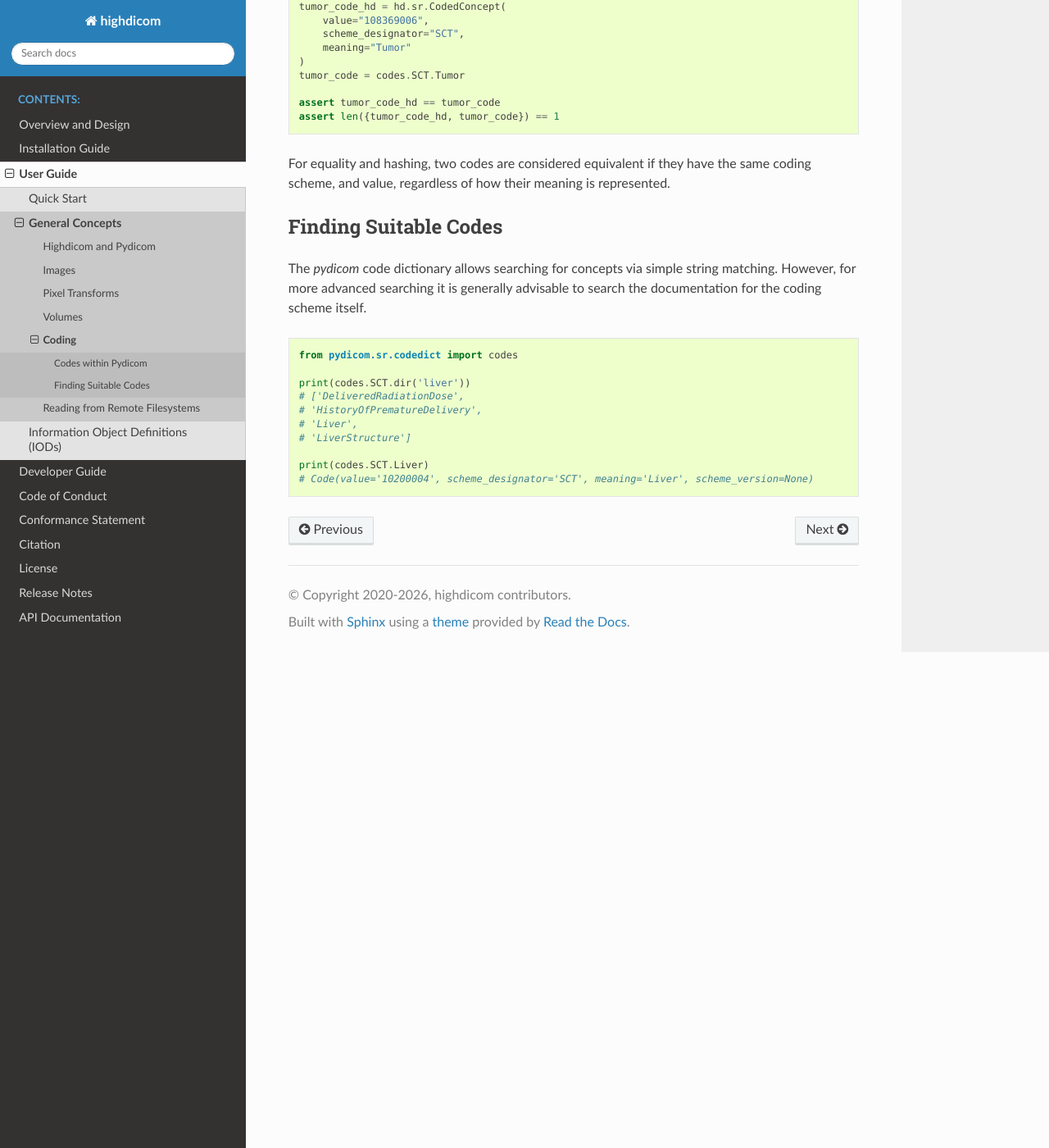
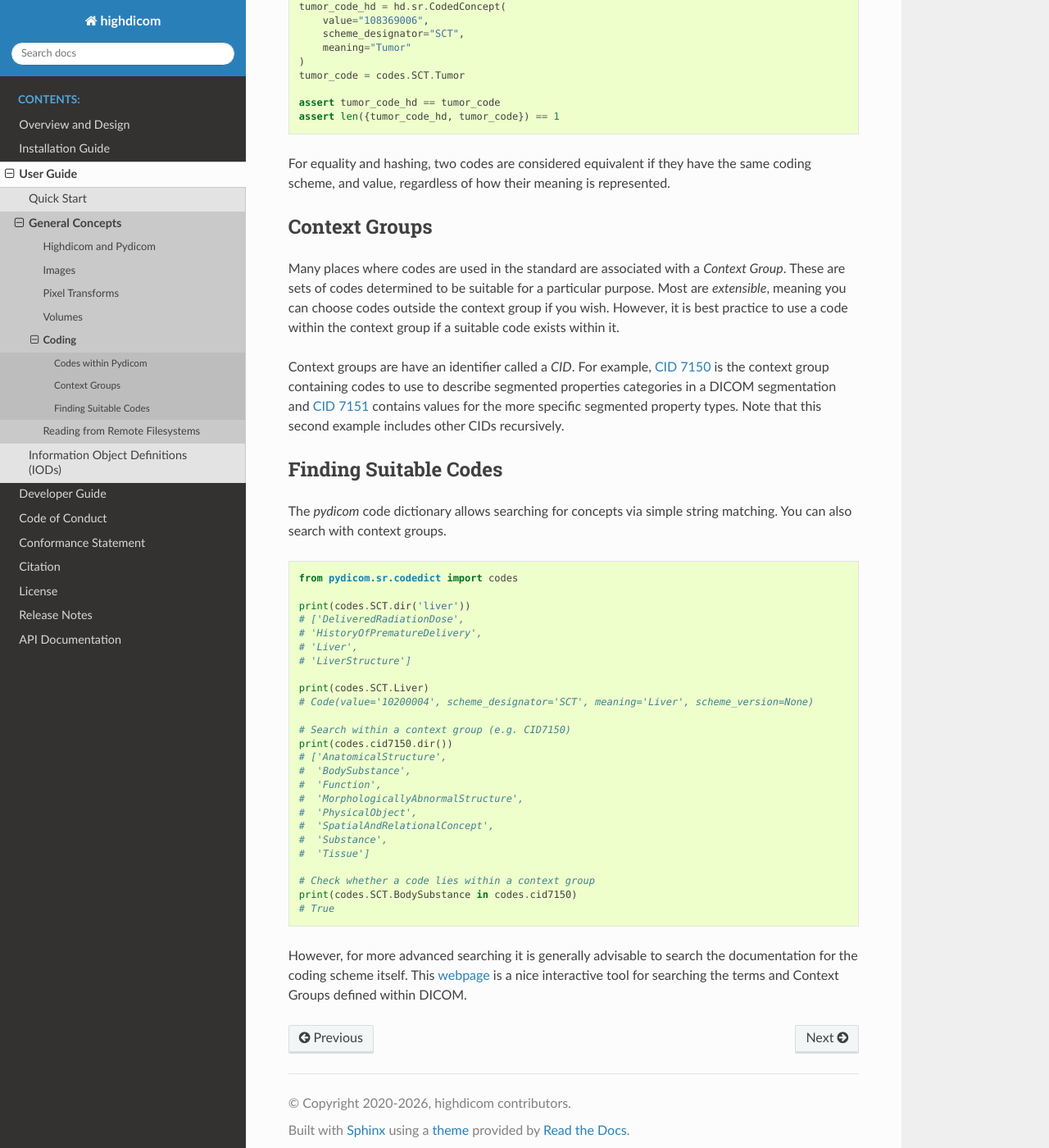
Before and after one commit to ImagingDataCommons/highdicom, a Sphinx documentation site: the page built from docs/coding.rst, in a window 1280 px wide and 1400 px high, scrolled down 2113 px. Shown: the whole window at 82% size. Built offline with Sphinx 7.4.7 and the Read the Docs theme 3.1.0, drawn with Linux system fonts in a browser that asks for light colours.

Commit message:
Add doc pages on context groups and dcmterms link (#408)

```diff
--- a/docs/ann.rst
+++ b/docs/ann.rst
@@ -37,6 +37,9 @@ contains. The required metadata elements include:
 * An ``annotated_property_category`` and ``annotated_property_type``
   (:class:`highdicom.sr.CodedConcept`), coded values (see :ref:`coding`)
   describing the category and specific structure that has been annotated.
+  See :dcm:`CID 7151 <part16/sect_CID_7151.html>` and
+  :dcm:`CID 8135 <part16/sect_CID_8135.html>` respectively for the associated
+  context groups.
 * A ``graphic_type`` (:class:`highdicom.ann.GraphicTypeValues`) indicating the
   "form" of the annotations. Permissible values are ``"ELLIPSE"``, ``"POINT"``,
   ``"POLYGON"``, ``"RECTANGLE"``, and ``"POLYLINE"``.
--- a/docs/coding.rst
+++ b/docs/coding.rst
@@ -127,12 +127,27 @@ hash to the same value if you use them within sets or as keys in dictionaries.
 For equality and hashing, two codes are considered equivalent if they have the
 same coding scheme, and value, regardless of how their meaning is represented.
 
+Context Groups
+--------------
+
+Many places where codes are used in the standard are associated with a
+`Context Group`. These are sets of codes determined to be suitable for a
+particular purpose. Most are `extensible`, meaning you can choose codes
+outside the context group if you wish. However, it is best practice to use
+a code within the context group if a suitable code exists within it.
+
+Context groups are have an identifier called a `CID`. For example, :dcm:`CID
+7150 <part16/sect_CID_7150.html>` is the context group containing codes to use
+to describe segmented properties categories in a DICOM segmentation and
+:dcm:`CID 7151 <part16/sect_CID_7151.html>` contains values for the more
+specific segmented property types. Note that this second example includes other
+CIDs recursively.
+
 Finding Suitable Codes
 ----------------------
 
 The `pydicom` code dictionary allows searching for concepts via simple string
-matching. However, for more advanced searching it is generally advisable to
-search the documentation for the coding scheme itself.
+matching. You can also search with context groups.
 
 .. code-block:: python
 
@@ -146,3 +161,24 @@ search the documentation for the coding scheme itself.
 
    print(codes.SCT.Liver)
    # Code(value='10200004', scheme_designator='SCT', meaning='Liver', scheme_version=None)
+
+   # Search within a context group (e.g. CID7150)
+   print(codes.cid7150.dir())
+   # ['AnatomicalStructure',
+   #  'BodySubstance',
+   #  'Function',
+   #  'MorphologicallyAbnormalStructure',
+   #  'PhysicalObject',
+   #  'SpatialAndRelationalConcept',
+   #  'Substance',
+   #  'Tissue']
+
+   # Check whether a code lies within a context group
+   print(codes.SCT.BodySubstance in codes.cid7150)
+   # True
+
+However, for more advanced searching it is generally advisable to search the
+documentation for the coding scheme itself. This
+`webpage <https://fedorov.github.io/dcmterms/terminology.html>`_ is a nice
+interactive tool for searching the terms and Context Groups defined within
+DICOM.
--- a/docs/volume.rst
+++ b/docs/volume.rst
@@ -630,7 +630,7 @@ spatial metadata in the output object is correct.
     brain_description = hd.seg.SegmentDescription(
         segment_number=1,
         segment_label='brain',
-        segmented_property_category=codes.SCT.Organ,
+        segmented_property_category=codes.SCT.AnatomicalStructure,
         segmented_property_type=codes.SCT.Brain,
         algorithm_type=hd.seg.SegmentAlgorithmTypeValues.AUTOMATIC,
         algorithm_identification=algorithm_identification,
```
Also changed, not shown: docs/seg.rst (+13 -11 lines).
